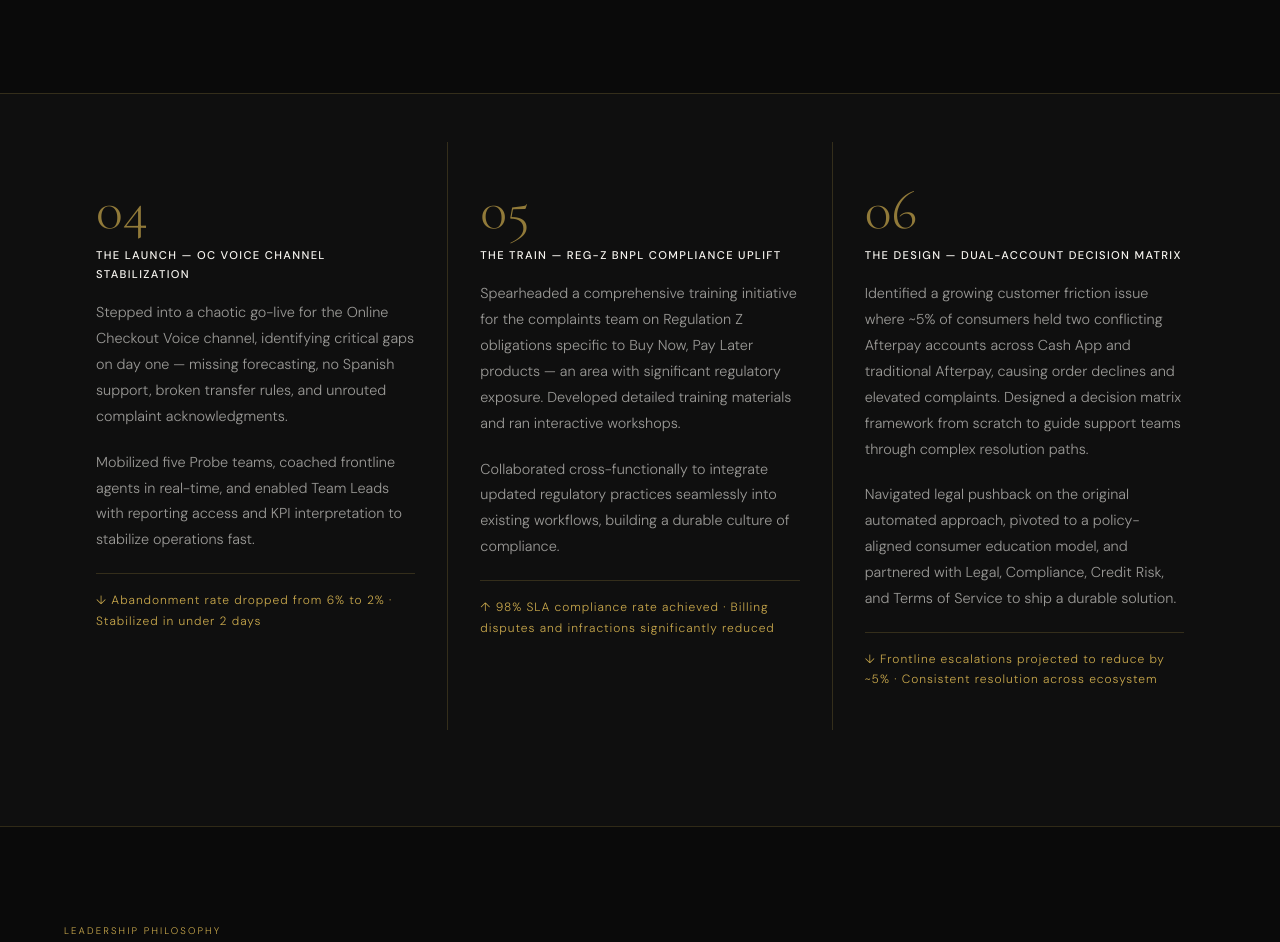
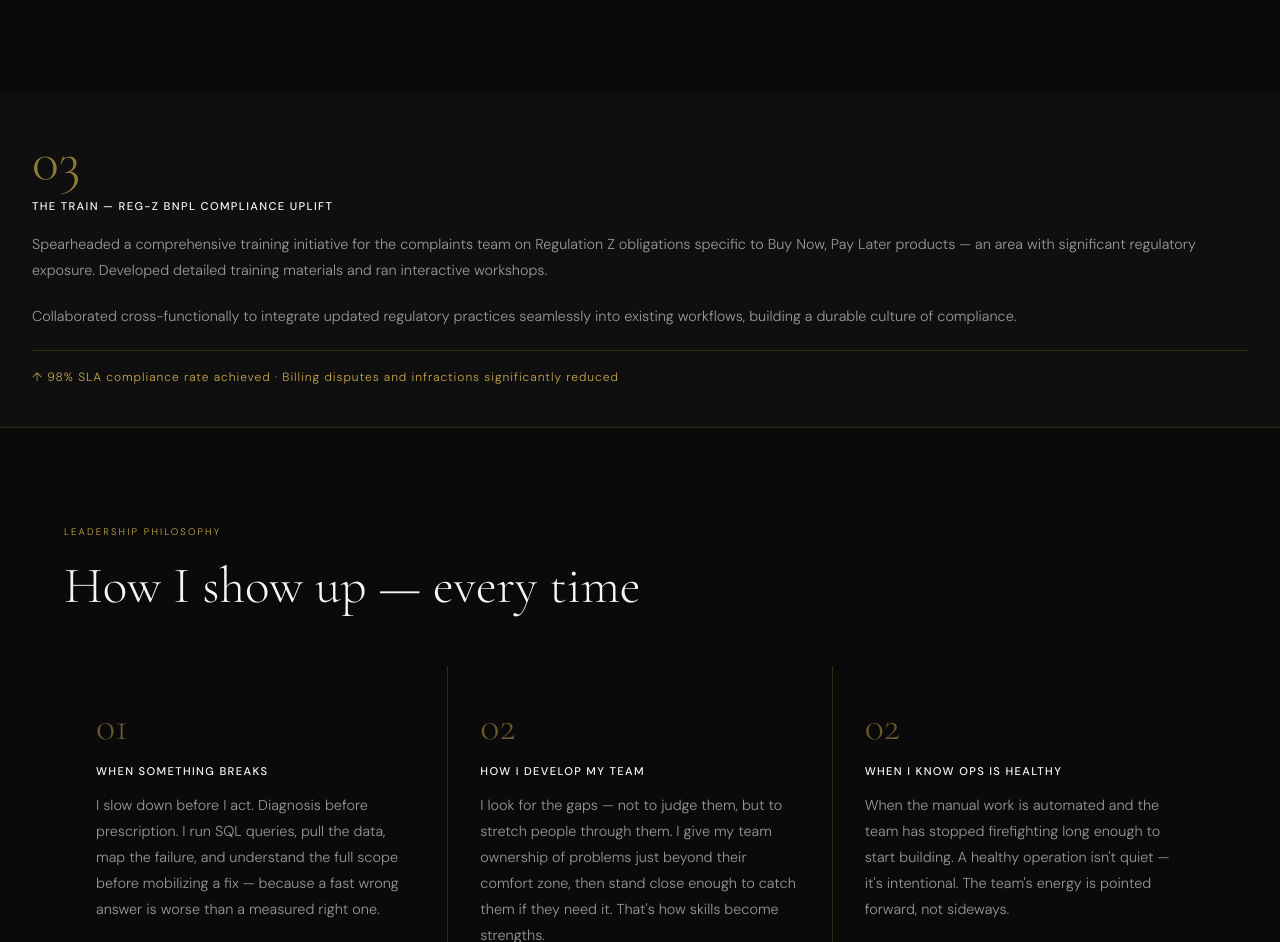
Before and after one commit to kunithomas/kunithomasportfolio, a plain HTML site: page index.html in a window 1280 px wide. Shown: the part 3339-4281 px from the top of the page. Drawn offline with nearby package versions, Linux system fonts and the light colour scheme.

Commit message:
Update index.html

```diff
--- a/index.html
+++ b/index.html
@@ -654,7 +654,7 @@
 <!-- IMPACT -->
 <section class="impact" id="impact">
   <p class="section-label">Signature Work</p>
-  <h2 class="section-title reveal">Six stories that define how I operate</h2>
+  <h2 class="section-title reveal">Three stories that define how I operate</h2>
 
   <div class="impact-grid">
     <div class="impact-card reveal">
@@ -665,16 +665,10 @@
       <div class="impact-result">↑ Full SLA compliance restored · 11,815 cases closed · 2-week turnaround</div>
     </div>
 
+
+
     <div class="impact-card reveal">
       <div class="impact-number">02</div>
-      <div class="impact-title">The Build — ATO Messaging Channel</div>
-      <p class="impact-desc">Identified a critical gap in how Cash App handled Account Takeover (ATO) claims and built an entirely new messaging channel from the ground up — my initiative from concept to launch. Navigated complex technical constraints to maintain chat functionality while executing risk actions.</p>
-      <p class="impact-desc">Partnered with Compliance, Operations Engineering, and cross-functional stakeholders to design a workflow that protected customers without disrupting resolution speed.</p>
-      <div class="impact-result">↓ AHT reduced from 24 hours to 5 minutes · End-to-end ownership</div>
-    </div>
-
-    <div class="impact-card reveal">
-      <div class="impact-number">03</div>
       <div class="impact-title">The Investigate & Fix — Complaint Routing Failure</div>
       <p class="impact-desc">Discovered a systemic complaint-routing failure at Afterpay by running SQL queries across complaint records — uncovering ~1,300 unresolved complaints sitting hidden in frontline inboxes, many already out of SLA and at risk of regulatory fines during external audits.</p>
       <p class="impact-desc">Mobilized immediate remediation, then partnered with Engineering and Content to design a durable framework preventing recurrence — including new frontline guidance and operational safeguards.</p>
@@ -723,32 +717,17 @@
 </section>
 
 <!-- MORE IMPACT STORIES -->
-<section class="impact" style="padding-top:2rem;">
-  <div class="impact-grid">
-    <div class="impact-card reveal">
-      <div class="impact-number">04</div>
-      <div class="impact-title">The Launch — OC Voice Channel Stabilization</div>
-      <p class="impact-desc">Stepped into a chaotic go-live for the Online Checkout Voice channel, identifying critical gaps on day one — missing forecasting, no Spanish support, broken transfer rules, and unrouted complaint acknowledgments.</p>
-      <p class="impact-desc">Mobilized five Probe teams, coached frontline agents in real-time, and enabled Team Leads with reporting access and KPI interpretation to stabilize operations fast.</p>
-      <div class="impact-result">↓ Abandonment rate dropped from 6% to 2% · Stabilized in under 2 days</div>
-    </div>
+
 
     <div class="impact-card reveal">
-      <div class="impact-number">05</div>
+      <div class="impact-number">03</div>
       <div class="impact-title">The Train — REG-Z BNPL Compliance Uplift</div>
       <p class="impact-desc">Spearheaded a comprehensive training initiative for the complaints team on Regulation Z obligations specific to Buy Now, Pay Later products — an area with significant regulatory exposure. Developed detailed training materials and ran interactive workshops.</p>
       <p class="impact-desc">Collaborated cross-functionally to integrate updated regulatory practices seamlessly into existing workflows, building a durable culture of compliance.</p>
       <div class="impact-result">↑ 98% SLA compliance rate achieved · Billing disputes and infractions significantly reduced</div>
     </div>
 
-    <div class="impact-card reveal">
-      <div class="impact-number">06</div>
-      <div class="impact-title">The Design — Dual-Account Decision Matrix</div>
-      <p class="impact-desc">Identified a growing customer friction issue where ~5% of consumers held two conflicting Afterpay accounts across Cash App and traditional Afterpay, causing order declines and elevated complaints. Designed a decision matrix framework from scratch to guide support teams through complex resolution paths.</p>
-      <p class="impact-desc">Navigated legal pushback on the original automated approach, pivoted to a policy-aligned consumer education model, and partnered with Legal, Compliance, Credit Risk, and Terms of Service to ship a durable solution.</p>
-      <div class="impact-result">↓ Frontline escalations projected to reduce by ~5% · Consistent resolution across ecosystem</div>
-    </div>
-  </div>
+
 </section>
 
 <!-- HOW I WORK -->
@@ -770,7 +749,7 @@
     </div>
 
     <div class="principle-card reveal">
-      <div class="principle-icon">03</div>
+      <div class="principle-icon">02</div>
       <div class="principle-title">When I know ops is healthy</div>
       <p class="principle-body">When the manual work is automated and the team has stopped firefighting long enough to start building. A healthy operation isn't quiet — it's intentional. The team's energy is pointed forward, not sideways.</p>
     </div>
```
